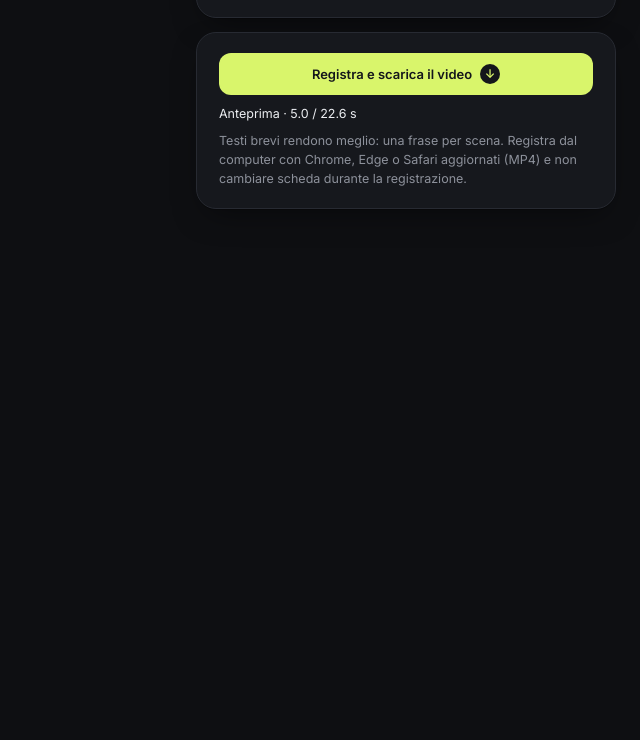
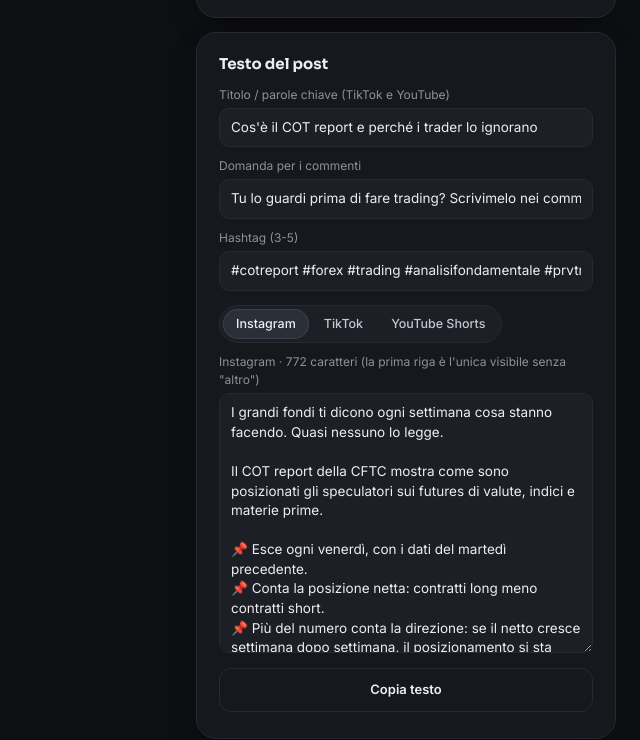
Before and after one commit to lucaprevitali1610/biaslab, a plain HTML site: page site/edu.html in a window 1280 px wide. Shown: the part 1459-2199 px from the top of the page, without its empty margins (640-1280 px from the left). Before the commit the page ends 1728 px from the top, so only its background shows below. Drawn offline with Linux system fonts and the light colour scheme.

Commit message:
Video educativi: testo del post per Instagram, TikTok e YouTube Shorts
Composto dal copione (gancio, punti, sintesi, chiusura) con domanda per i
commenti, invito a salvare, numero della lezione e 3-5 hashtag; campi
precompilati per i quattro copioni pronti e aggiornamento in tempo reale.

Co-Authored-By: Claude Opus 5.5 <noreply@anthropic.com>
Claude-Session: https://claude.ai/code/session_01MKYgpw36Ww4UiR7KA4723V

```diff
--- a/site/edu.html
+++ b/site/edu.html
@@ -62,6 +62,16 @@
         </div>
         <div class="row" style="margin-top:4px"><button class="btn ghost" id="covDl">Scarica copertina</button></div>
       </div>
+      <div class="card" style="margin-bottom:14px">
+        <h2>Testo del post</h2>
+        <label class="fld"><span>Titolo / parole chiave (TikTok e YouTube)</span><input id="f_title"></label>
+        <label class="fld"><span>Domanda per i commenti</span><input id="f_q"></label>
+        <label class="fld"><span>Hashtag (3-5)</span><input id="f_tags"></label>
+        <div class="seg" id="net" style="margin:4px 0 10px"><button data-n="ig" class="on">Instagram</button><button data-n="tt">TikTok</button><button data-n="yt">YouTube Shorts</button></div>
+        <label class="fld"><span id="capCount">Testo</span><textarea id="cap" style="min-height:260px" spellcheck="false"></textarea></label>
+        <div class="row"><button class="btn ghost" id="copy">Copia testo</button></div>
+        <p class="note" id="copied" style="margin:6px 0 0"></p>
+      </div>
       <div class="card">
         <div class="row"><button class="btn" id="rec">Registra e scarica il video <span class="arr">↓</span></button></div>
         <p class="note" id="vstat" style="margin:10px 0 0;color:var(--ink)"></p>
@@ -82,7 +92,7 @@ const CTA_DEF = "Salvalo per dopo. Lo trovi gratis: link in bio.";
 
 /* ------------------------------------------------------------ copioni pronti */
 const PRESETS = [
-  { name: "Cos'è il COT report", num: 1, kw: "COT", sub: "Cosa stanno facendo i grandi fondi", topic: "COT REPORT",
+  { name: "Cos'è il COT report", title: "Cos'è il COT report e perché i trader lo ignorano", q: "Tu lo guardi prima di fare trading? Scrivimelo nei commenti 👇", tags: "#cotreport #forex #trading #analisifondamentale #prvtradingclub", num: 1, kw: "COT", sub: "Cosa stanno facendo i grandi fondi", topic: "COT REPORT",
     hook: "I grandi fondi ti dicono ogni settimana cosa stanno facendo. Quasi nessuno lo legge.",
     problem: "Il COT report della CFTC mostra come sono posizionati gli speculatori sui futures di valute, indici e materie prime.",
     p1: "Esce ogni venerdì, con i dati del martedì precedente.",
@@ -90,7 +100,7 @@ const PRESETS = [
     p3: "Più del numero conta la direzione: se il netto cresce settimana dopo settimana, il posizionamento si sta rafforzando.",
     take: "Il COT non dà segnali d'ingresso: ti dice da che parte sta il denaro grosso.",
     cta: "Salvalo per dopo. Il COT di valute, indici e materie prime, gratis: link in bio." },
-  { name: "Stagionalità: come usarla", num: 2, kw: "Stagionalità", sub: "Come leggerla senza farsi ingannare", topic: "STAGIONALITÀ",
+  { name: "Stagionalità: come usarla", title: "Stagionalità nel trading: come usarla senza farsi ingannare", q: "Ti è mai capitato di entrare solo perché \"quel mese di solito sale\"? 👇", tags: "#stagionalità #forex #trading #analisifondamentale #prvtradingclub", num: 2, kw: "Stagionalità", sub: "Come leggerla senza farsi ingannare", topic: "STAGIONALITÀ",
     hook: "Dicembre è un buon mese per l'oro? La stagionalità risponde, ma va letta bene.",
     problem: "Molti guardano solo la media e la prendono come una previsione.",
     p1: "È il comportamento medio di un mercato nello stesso periodo dell'anno, su 5, 10 o 15 anni.",
@@ -98,7 +108,7 @@ const PRESETS = [
     p3: "Usala come conferma del bias macro e del COT, mai da sola.",
     take: "La stagionalità è un vento a favore, non il motore.",
     cta: "Salvalo per dopo. La stagionalità di ogni mercato, gratis: link in bio." },
-  { name: "XIRR: il tuo +40% è vero?", num: 3, kw: "XIRR", sub: "Il rendimento reale del tuo portafoglio", topic: "RENDIMENTO REALE",
+  { name: "XIRR: il tuo +40% è vero?", title: "XIRR: il vero rendimento del tuo PAC", q: "Sai qual è il rendimento annuo reale del tuo PAC? Scrivi il numero 👇", tags: "#pac #etf #investimenti #finanzapersonale #prvtradingclub", num: 3, kw: "XIRR", sub: "Il rendimento reale del tuo portafoglio", topic: "RENDIMENTO REALE",
     hook: "Il tuo portafoglio segna +40%? Forse non è il tuo rendimento.",
     problem: "Se hai versato soldi nel tempo, come in un PAC, la percentuale semplice inganna.",
     p1: "Il TWR misura le tue scelte: quanto avrebbero reso 100 € investiti all'inizio.",
@@ -106,7 +116,7 @@ const PRESETS = [
     p3: "Per un PAC, l'XIRR è il rendimento annuo reale del capitale che hai messo.",
     take: "Due numeri, due domande diverse: non confonderli.",
     cta: "Salvalo per dopo. Il tracker che calcola XIRR e TWR, gratis: link in bio." },
-  { name: "Drawdown: quanto puoi perdere", num: 4, kw: "Drawdown", sub: "Il numero che conta più del rendimento", topic: "DRAWDOWN",
+  { name: "Drawdown: quanto puoi perdere", title: "Drawdown: il numero che conta più del rendimento", q: "Qual è il drawdown peggiore che hai vissuto? Sii sincero 👇", tags: "#drawdown #trading #gestionedelrischio #investimenti #prvtradingclub", num: 4, kw: "Drawdown", sub: "Il numero che conta più del rendimento", topic: "DRAWDOWN",
     hook: "Un +30% non dice niente se prima hai perso il 40%.",
     problem: "Il drawdown misura la discesa massima dal picco precedente.",
     p1: "Per recuperare un −50% serve un +100%.",
@@ -114,16 +124,18 @@ const PRESETS = [
     p3: "Confrontalo sempre con il rendimento: +10% con −35% di drawdown è un'altra storia.",
     take: "Prima di chiederti quanto puoi guadagnare, chiediti quanto puoi perdere.",
     cta: "Salvalo per dopo. Il tracker che misura il tuo drawdown, gratis: link in bio." },
-  { name: "— Vuoto (scrivi il tuo) —", num: 5, kw: "", sub: "", topic: "", hook: "", problem: "", p1: "", p2: "", p3: "", take: "", cta: CTA_DEF },
+  { name: "— Vuoto (scrivi il tuo) —", title: "", q: "Tu cosa ne pensi? Scrivimelo nei commenti 👇", tags: "#trading #investimenti #prvtradingclub", num: 5, kw: "", sub: "", topic: "", hook: "", problem: "", p1: "", p2: "", p3: "", take: "", cta: CTA_DEF },
 ];
 const FIELDS = ["topic", "hook", "problem", "p1", "p2", "p3", "take", "cta"];
 const COVER_FIELDS = ["num", "kw", "sub"];
+const POST_FIELDS = ["title", "q", "tags"];
 $("#preset").innerHTML = PRESETS.map((p, i) => `<option value="${i}">${p.name}</option>`).join("");
-function loadPreset(i) { const p = PRESETS[i]; FIELDS.forEach((k) => ($("#f_" + k).value = p[k])); COVER_FIELDS.forEach((k) => ($("#f_" + k).value = p[k])); build(); refreshCover(); }
+function loadPreset(i) { const p = PRESETS[i]; FIELDS.forEach((k) => ($("#f_" + k).value = p[k])); COVER_FIELDS.forEach((k) => ($("#f_" + k).value = p[k])); POST_FIELDS.forEach((k) => ($("#f_" + k).value = p[k] || "")); build(); refreshCover(); }
 $("#preset").onchange = (e) => loadPreset(+e.target.value);
 $("#pace").onchange = () => build();
 FIELDS.forEach((k) => $("#f_" + k).addEventListener("input", build));
-COVER_FIELDS.forEach((k) => $("#f_" + k).addEventListener("input", () => refreshCover()));
+COVER_FIELDS.forEach((k) => $("#f_" + k).addEventListener("input", () => { refreshCover(); showCaption(); }));
+POST_FIELDS.forEach((k) => $("#f_" + k).addEventListener("input", () => showCaption()));
 
 /* ------------------------------------------------------------ disegno */
 const clamp01 = (x) => Math.max(0, Math.min(1, x));
@@ -186,6 +198,7 @@ function build() {
   sc.push({ k: "cta", text: v.cta || CTA_DEF, d: $("#pace").value === "normal" ? 3.2 : 2.4 });
   let t = 0; sc.forEach((s) => { s.s = t; t += s.d; s.e = t; });
   S = { scenes: sc, T: t, topic: v.topic };
+  if (typeof showCaption === "function") showCaption();
   $("#dur").textContent = `Durata: ${t.toFixed(1)} secondi · ${sc.length} scene${t > 45 ? " — un po' lungo: sotto i 40 s rende meglio" : ""}`;
 }
 function drawScene(ctx, s, p) {
@@ -223,6 +236,44 @@ function drawFrame(ctx, t) {
   const s = S.scenes.find((x) => t >= x.s && t < x.e) || S.scenes[S.scenes.length - 1];
   if (s) drawScene(ctx, s, s === S.scenes[S.scenes.length - 1] ? Math.min(.89, (t - s.s) / s.d) : (t - s.s) / s.d);
 }
+
+/* ------------------------------------------------------------ testo del post (Instagram, TikTok, YouTube) */
+let net = "ig";
+const val = (k) => $("#f_" + k).value.trim();
+function caption() {
+  const num = String(+val("num") || 1).padStart(2, "0"), tags = val("tags"), q = val("q");
+  const title = val("title") || val("kw") || "Lezione";
+  // la chiusura del video senza "Salvalo per dopo" (nel post c'è già la riga dedicata)
+  const cta = val("cta").replace(/^\s*salvalo per dopo\.?\s*/i, "").trim();
+  const secs = Math.round(S.T || 20);
+  if (net === "tt") return [`${title} 👀 ${q}`, tags].filter(Boolean).join(" ");
+  if (net === "yt") return [`TITOLO: ${title} (in ${secs} secondi)`, ``, `${val("hook")}`, ``, `${q}`, `${cta}`, ``, `Lezione ${num} · PRV Academy`, tags].join("\n");
+  return [
+    val("hook"),
+    ``,
+    val("problem"),
+    ``,
+    ...["p1", "p2", "p3"].map(val).filter(Boolean).map((x) => `📌 ${x}`),
+    ``,
+    val("take"),
+    ``,
+    q,
+    `💾 Salvalo per quando ti servirà.`,
+    ``,
+    cta,
+    ``,
+    `Lezione ${num} · PRV Academy`,
+    tags,
+  ].filter((x, i, a) => !(x === "" && a[i - 1] === "")).join("\n").trim();
+}
+function showCaption() {
+  if (!$("#cap")) return;
+  $("#cap").value = caption();
+  const n = [...$("#cap").value].length;
+  $("#capCount").textContent = net === "tt" ? `TikTok · ${n} caratteri (breve: conta la prima riga e le parole chiave)` : net === "yt" ? `YouTube Shorts · titolo (max 100 caratteri) e descrizione` : `Instagram · ${n} caratteri (la prima riga è l'unica visibile senza "altro")`;
+}
+$("#net").onclick = (e) => { const b = e.target.closest("button"); if (!b) return; net = b.dataset.n; document.querySelectorAll("#net button").forEach((x) => x.classList.toggle("on", x === b)); showCaption(); };
+$("#copy").onclick = async () => { try { await navigator.clipboard.writeText($("#cap").value); $("#copied").textContent = "Testo copiato ✓"; } catch { $("#cap").select(); document.execCommand("copy"); $("#copied").textContent = "Testo selezionato: premi Ctrl+C / Cmd+C se non è stato copiato."; } };
 
 /* ------------------------------------------------------------ copertina della lezione (1080×1920) */
 // tutto il contenuto sta nella fascia 3:4 centrale (y 240–1680), quella che la griglia del profilo mostra
```
